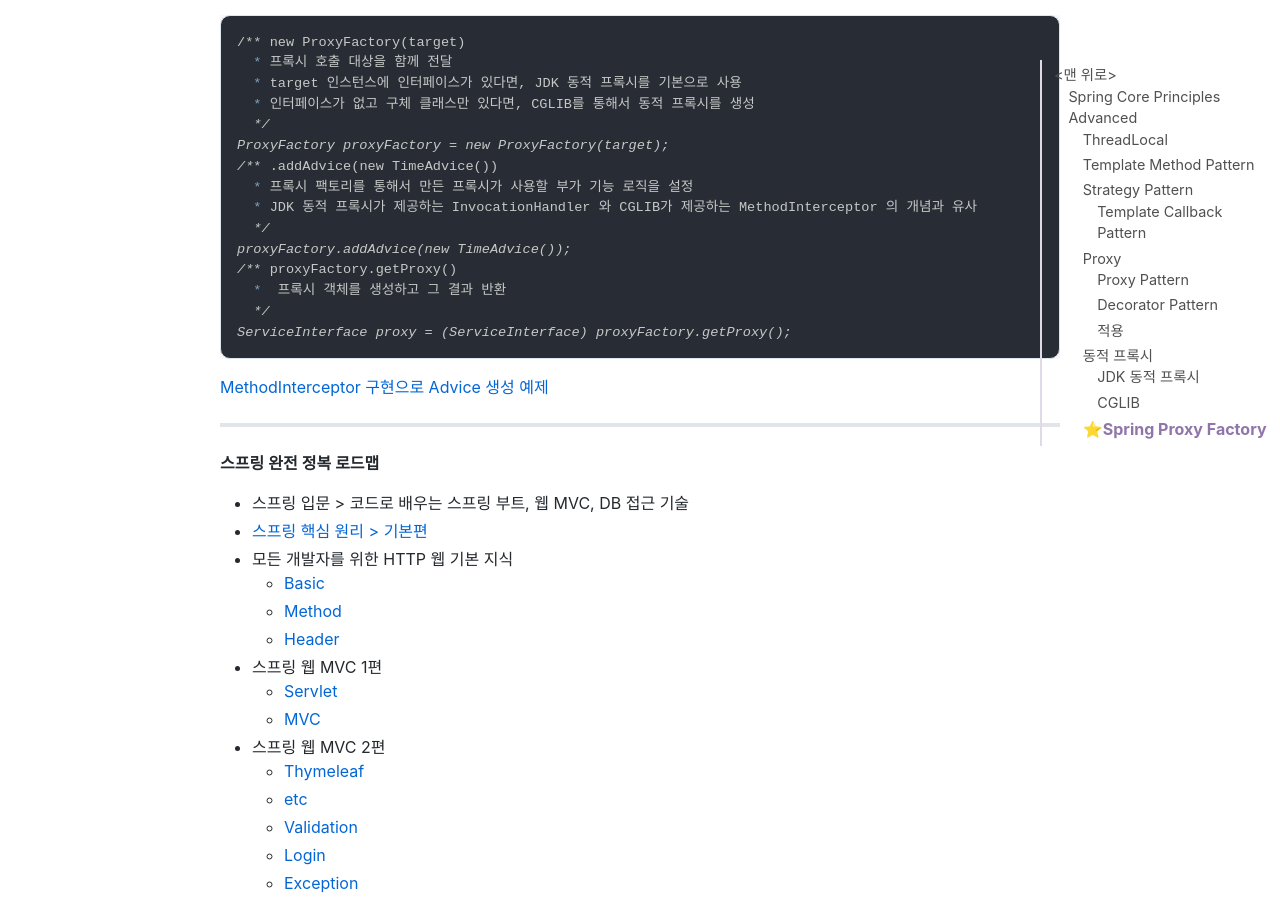
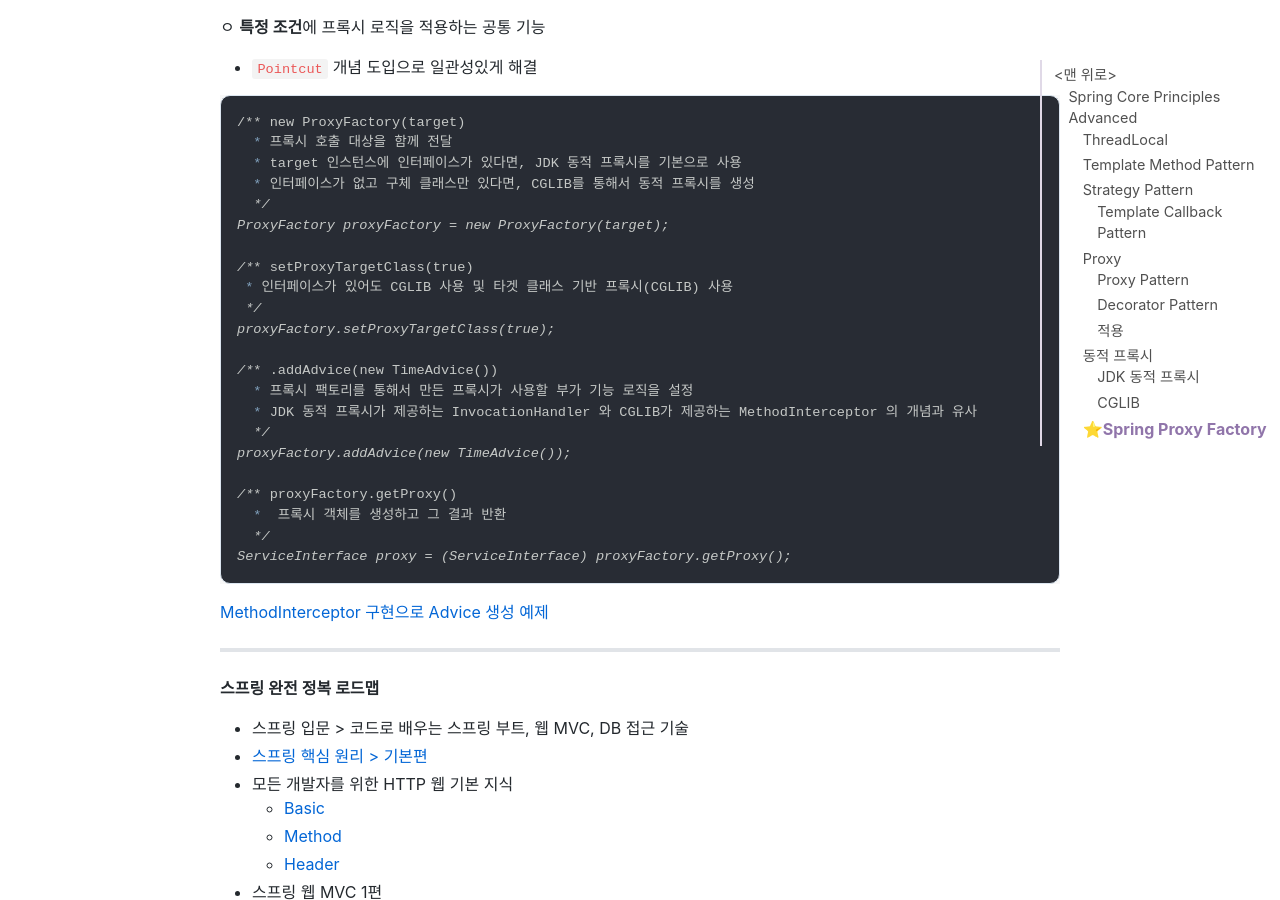
Before and after one commit to jihunparkme/jihunparkme.github.io, a Jekyll site: the page built from _posts/2022-11-20-Spring-Core-Principles-Advanced.md, in a window 1280 px wide and 900 px high, scrolled down 14511 px. Built offline with Jekyll 4.4.1, drawn with Linux system fonts in a browser that asks for light colours; nearby versions of some CDN libraries; comment, search, counter and statistics services are not loaded; some of the changed text lies outside the part shown.

Commit message:
[스프링이 지원하는 프록시] 프록시 팩토리 - 예제 코드2

```diff
--- a/_posts/2022-11-20-Spring-Core-Principles-Advanced.md
+++ b/_posts/2022-11-20-Spring-Core-Principles-Advanced.md
@@ -300,6 +300,8 @@ private void dynamicCall(Method method, Object target) throws Exception {
 
 ### JDK 동적 프록시
 
+대상 클래스에 인터페이스가 있을 경우(인터페이스 기반 프록시)
+
 - `인터페이스 기반` 동적 프록시 생성(런타임)
   - 각각의 대상 객체 프록시를 직접 만들지 않고, 프록시 동적 생성(JDK 동적 프록시) 후 `InvocationHandler` 인터페이스 구현체(프록시 로직 정의) 하나를 공통 사용
   - 동적 프록시는 핸들러 로직만 호출하고 메서드와 인수를 가지고 실행
@@ -388,6 +390,8 @@ void dynamic() {
 
 ### CGLIB
 
+대상 클래스에 인터페이스가 없을 경우(구체 클래스 기반 프록시)
+
 - 인터페이스 없이 `구체 클래스 기반`(상속) 동적 프록시 생성
   - 상속 사용으로 인한 제약
     - 부모 클래스의 기본 생성자 필요
@@ -448,11 +452,18 @@ public Object intercept(Object obj, Method method, Object[] args, MethodProxy pr
   * 인터페이스가 없고 구체 클래스만 있다면, CGLIB를 통해서 동적 프록시를 생성
   */
 ProxyFactory proxyFactory = new ProxyFactory(target);
+
+/** setProxyTargetClass(true)
+ * 인터페이스가 있어도 CGLIB 사용 및 타겟 클래스 기반 프록시(CGLIB) 사용
+ */
+proxyFactory.setProxyTargetClass(true);
+
 /** .addAdvice(new TimeAdvice())
   * 프록시 팩토리를 통해서 만든 프록시가 사용할 부가 기능 로직을 설정
   * JDK 동적 프록시가 제공하는 InvocationHandler 와 CGLIB가 제공하는 MethodInterceptor 의 개념과 유사
   */
 proxyFactory.addAdvice(new TimeAdvice());
+
 /** proxyFactory.getProxy()
   *  프록시 객체를 생성하고 그 결과 반환
   */
```
